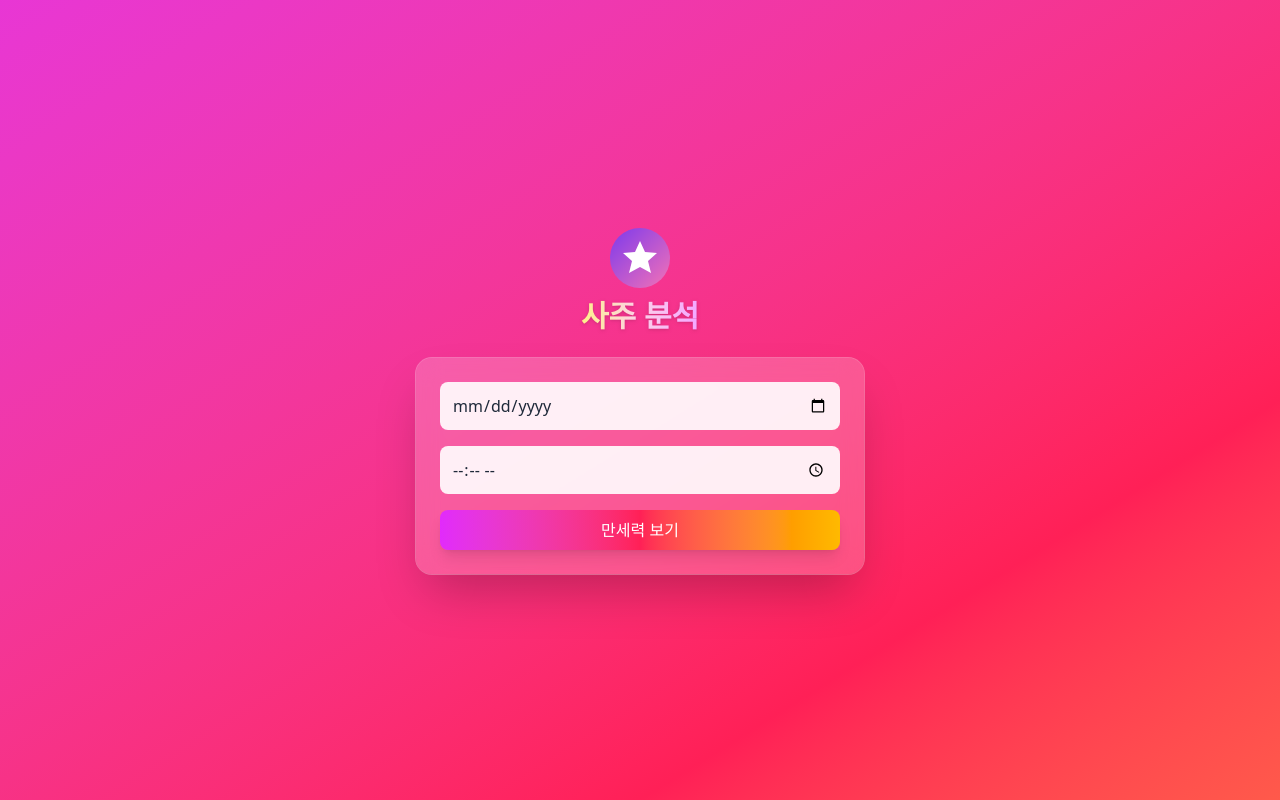
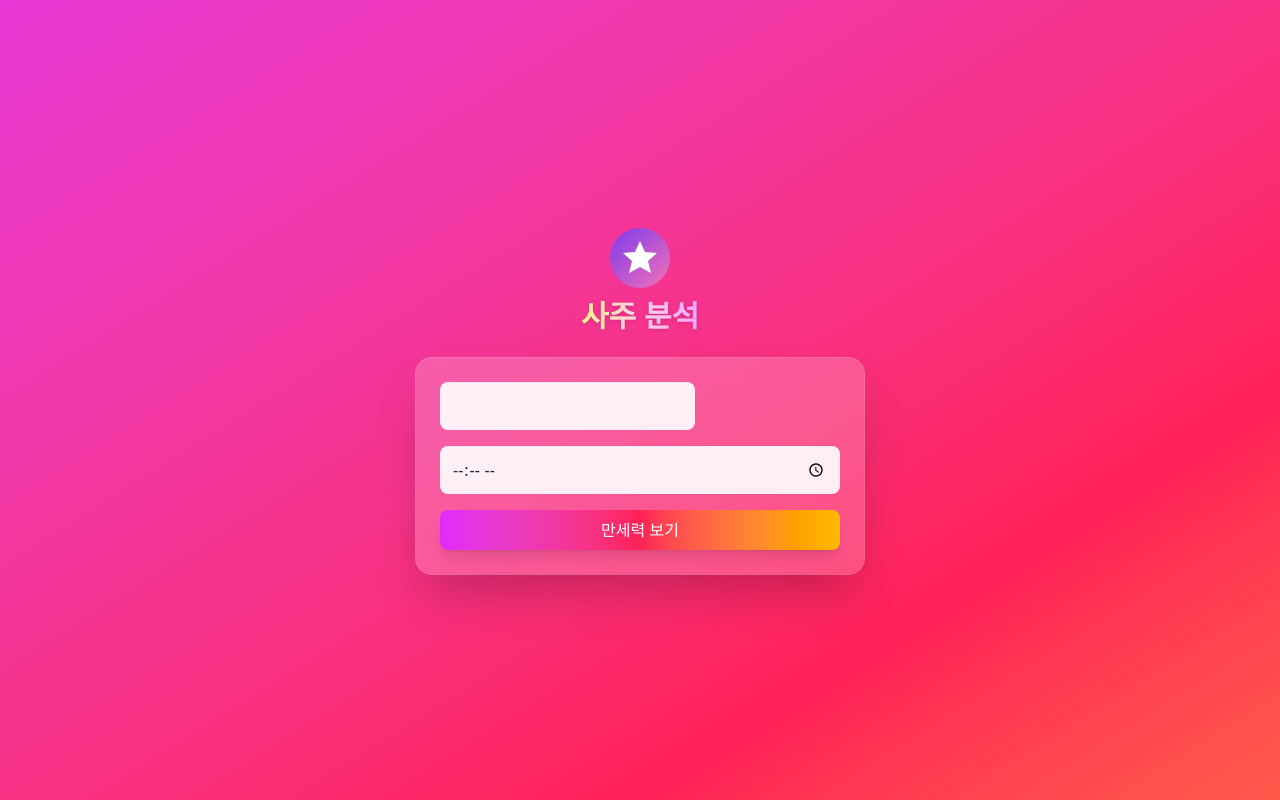
Before and after one commit to m00nlygreat/nextjs-boilerplate, a Next.js app: page / in a window 1280 px wide. Built offline with nearby package versions, Linux system fonts and the light colour scheme.

Commit message:
feat: use Korean date picker

```diff
--- a/app/page.tsx
+++ b/app/page.tsx
@@ -4,9 +4,16 @@ import { useState } from "react";
 import Image from "next/image";
 import ReactMarkdown from "react-markdown";
 import { manseCalc } from "@/lib/manse";
+import DatePicker, { registerLocale } from "react-datepicker";
+import { ko } from "date-fns/locale";
+import { format } from "date-fns";
+import "react-datepicker/dist/react-datepicker.css";
+
+registerLocale("ko", ko);
 
 export default function Home() {
   const [birthDate, setBirthDate] = useState("");
+  const [birthDateObj, setBirthDateObj] = useState<Date | null>(null);
   const [birthTime, setBirthTime] = useState("");
   const [manse, setManse] =
     useState<{ year: string; month: string; day: string; hour: string } | null>(
@@ -18,7 +25,7 @@ export default function Home() {
   const handleCalculate = (e: React.FormEvent) => {
     e.preventDefault();
     if (!birthDate || !birthTime) return;
-    const [y, m, d] = birthDate.split("-").map(Number);
+    const [y, m, d] = birthDate.split("/").map(Number);
     const [hh, mm] = birthTime.split(":").map(Number);
     const result = manseCalc(y, m, d, hh, mm);
     setManse(result);
@@ -52,11 +59,19 @@ export default function Home() {
           onSubmit={handleCalculate}
           className="space-y-4 rounded-2xl bg-white/20 p-6 shadow-2xl backdrop-blur-md ring-1 ring-white/30"
         >
-          <input
-            type="date"
+          <DatePicker
+            selected={birthDateObj}
+            onChange={(date: Date | null) => {
+              setBirthDateObj(date);
+              if (date) {
+                setBirthDate(format(date, "yyyy/MM/dd"));
+              } else {
+                setBirthDate("");
+              }
+            }}
+            dateFormat="yyyy/MM/dd"
+            locale="ko"
             className="w-full rounded-lg border-none bg-white/90 p-3 text-gray-800 focus:outline-none focus:ring-2 focus:ring-fuchsia-500"
-            value={birthDate}
-            onChange={(e) => setBirthDate(e.target.value)}
           />
           <input
             type="time"
--- a/package.json
+++ b/package.json
@@ -9,9 +9,11 @@
     "lint": "next lint"
   },
   "dependencies": {
+    "date-fns": "^4.1.0",
     "next": "15.4.5",
     "openai": "^5.12.0",
     "react": "19.1.0",
+    "react-datepicker": "^8.4.0",
     "react-dom": "19.1.0",
     "react-markdown": "^10.1.0"
   },
```
Also changed, not shown: 1 other file (tests, documents, lock files or other folders).
